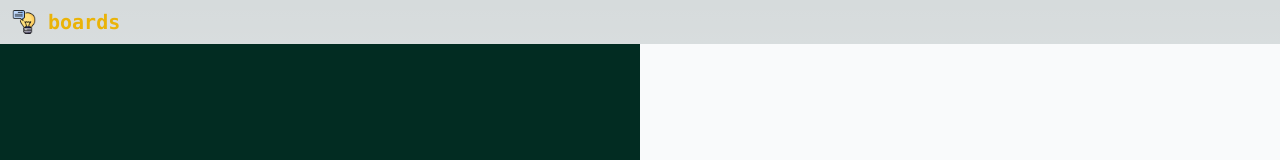
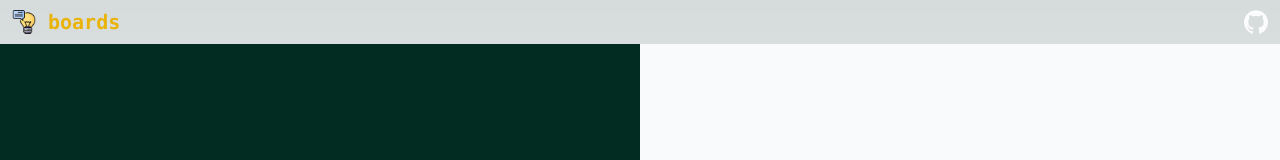
Before and after one commit to stackgen-demo/retroboard, a Next.js app in the folder app/: page / in a window 1280 px wide. Shown: the top 160 px of the page. Built offline with nearby package versions, Linux system fonts and the light colour scheme.

Commit message:
Added Github logo and navigation link in header (#6)

```diff
--- a/app/src/components/navbar.js
+++ b/app/src/components/navbar.js
@@ -17,12 +17,29 @@ const Navbar = ({
     setTimeout(() => setCopySuccess(false), 3000); // Change back after 3 seconds
   };
 
+  const redirectToGithubRepo = () => {
+    if (!window) return;
+    window.open("https://github.com/appcd-demo/retroboard", "_blank");
+  };
+
+  const GithubButton = () => (
+    <button
+      className="opacity-90 hover:opacity-100 cursor-pointer"
+      onClick={() => redirectToGithubRepo()}
+    >
+      <img src="/github.png" alt="Github logo" className="w-6 h-6" />
+    </button>
+  );
+
   return type === NavbarTypes.AUTH ? (
-    <header className={`flex items-center pl-3 ${className}`}>
-      <img src="/logo.png" alt="Retroboard logo" className="w-6 h-6" />
-      <h2 className="font-mono text-xl px-3 py-2 text-yellow-500 font-semibold">
-        boards
-      </h2>
+    <header className={`flex items-center justify-between px-3 ${className}`}>
+      <div className="flex items-center">
+        <img src="/logo.png" alt="Retroboard logo" className="w-6 h-6" />
+        <h2 className="font-mono text-xl px-3 py-2 text-yellow-500 font-semibold">
+          boards
+        </h2>
+      </div>
+      <GithubButton />
     </header>
   ) : (
     <header className="flex justify-between">
@@ -59,6 +76,7 @@ const Navbar = ({
           label={"✉️ summary"}
           onClick={onSendEmailButtonClick}
         />
+        <GithubButton />
       </div>
     </header>
   );
```
Also changed, not shown: app/public/github.png (added).
